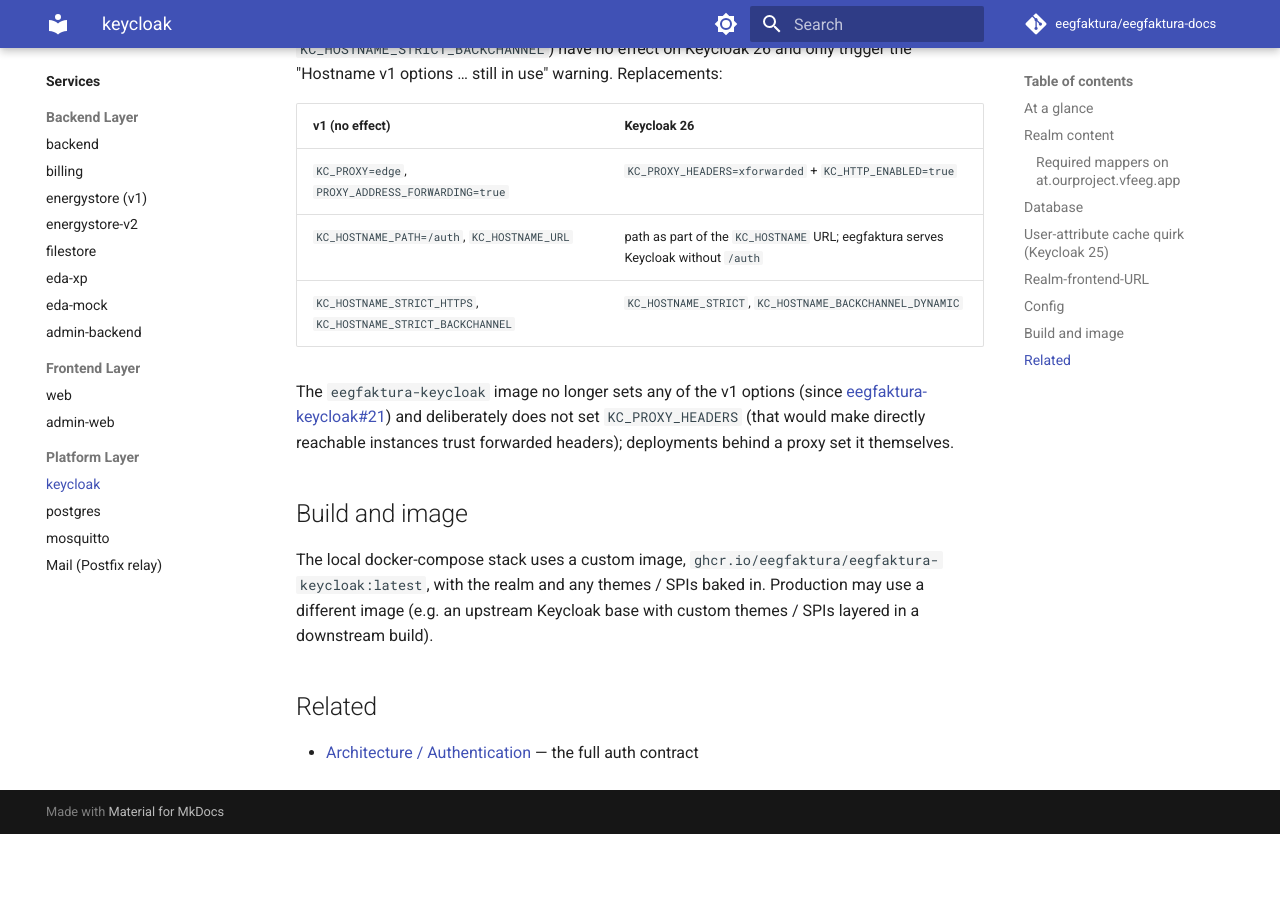
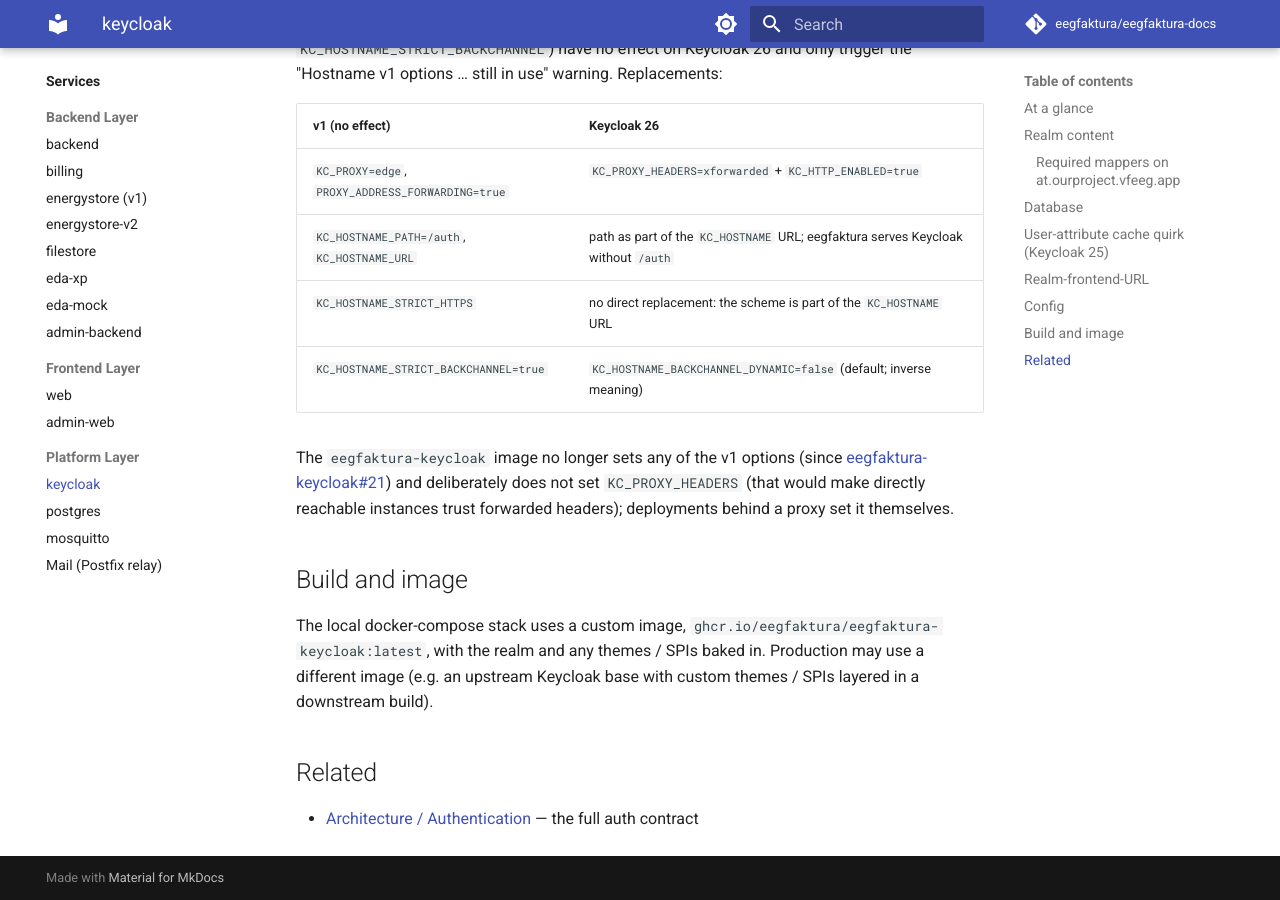
Before and after one commit to eegfaktura/eegfaktura-docs, an MkDocs documentation site: the page built from docs/services/keycloak.md, in a window 1280 px wide and 900 px high, scrolled down 2767 px. Built offline with MkDocs 1.6.1 and Material for MkDocs 9.7.7, drawn with Linux system fonts in a browser that asks for light colours; comment, search, counter and statistics services are not loaded; before the commit the page ends 3601 px from its top, so only the background shows below that.

Commit message:
docs(keycloak): exact mapping for the strict options
Co-Authored-By: Claude Opus 5.5 <noreply@anthropic.com>

```diff
--- a/docs/services/keycloak.md
+++ b/docs/services/keycloak.md
@@ -71,7 +71,8 @@ The Keycloak-v1 hostname/proxy options (`KC_PROXY`, `PROXY_ADDRESS_FORWARDING`,
 |---|---|
 | `KC_PROXY=edge`, `PROXY_ADDRESS_FORWARDING=true` | `KC_PROXY_HEADERS=xforwarded` + `KC_HTTP_ENABLED=true` |
 | `KC_HOSTNAME_PATH=/auth`, `KC_HOSTNAME_URL` | path as part of the `KC_HOSTNAME` URL; eegfaktura serves Keycloak without `/auth` |
-| `KC_HOSTNAME_STRICT_HTTPS`, `KC_HOSTNAME_STRICT_BACKCHANNEL` | `KC_HOSTNAME_STRICT`, `KC_HOSTNAME_BACKCHANNEL_DYNAMIC` |
+| `KC_HOSTNAME_STRICT_HTTPS` | no direct replacement: the scheme is part of the `KC_HOSTNAME` URL |
+| `KC_HOSTNAME_STRICT_BACKCHANNEL=true` | `KC_HOSTNAME_BACKCHANNEL_DYNAMIC=false` (default; inverse meaning) |
 
 The `eegfaktura-keycloak` image no longer sets any of the v1 options (since [eegfaktura-keycloak#21](https://github.com/eegfaktura/eegfaktura-keycloak/pull/21)) and deliberately does not set `KC_PROXY_HEADERS` (that would make directly reachable instances trust forwarded headers); deployments behind a proxy set it themselves.
 
```
